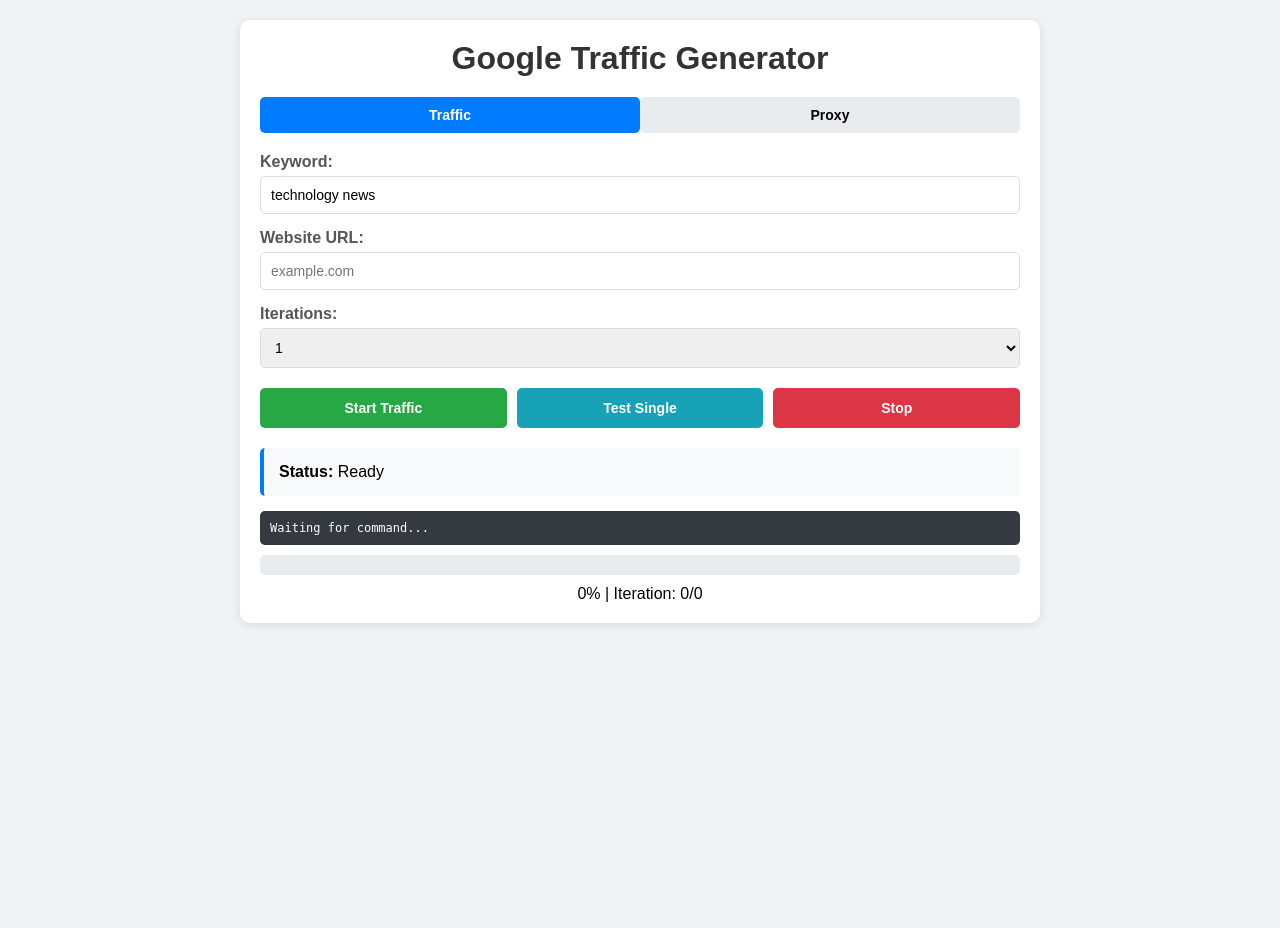
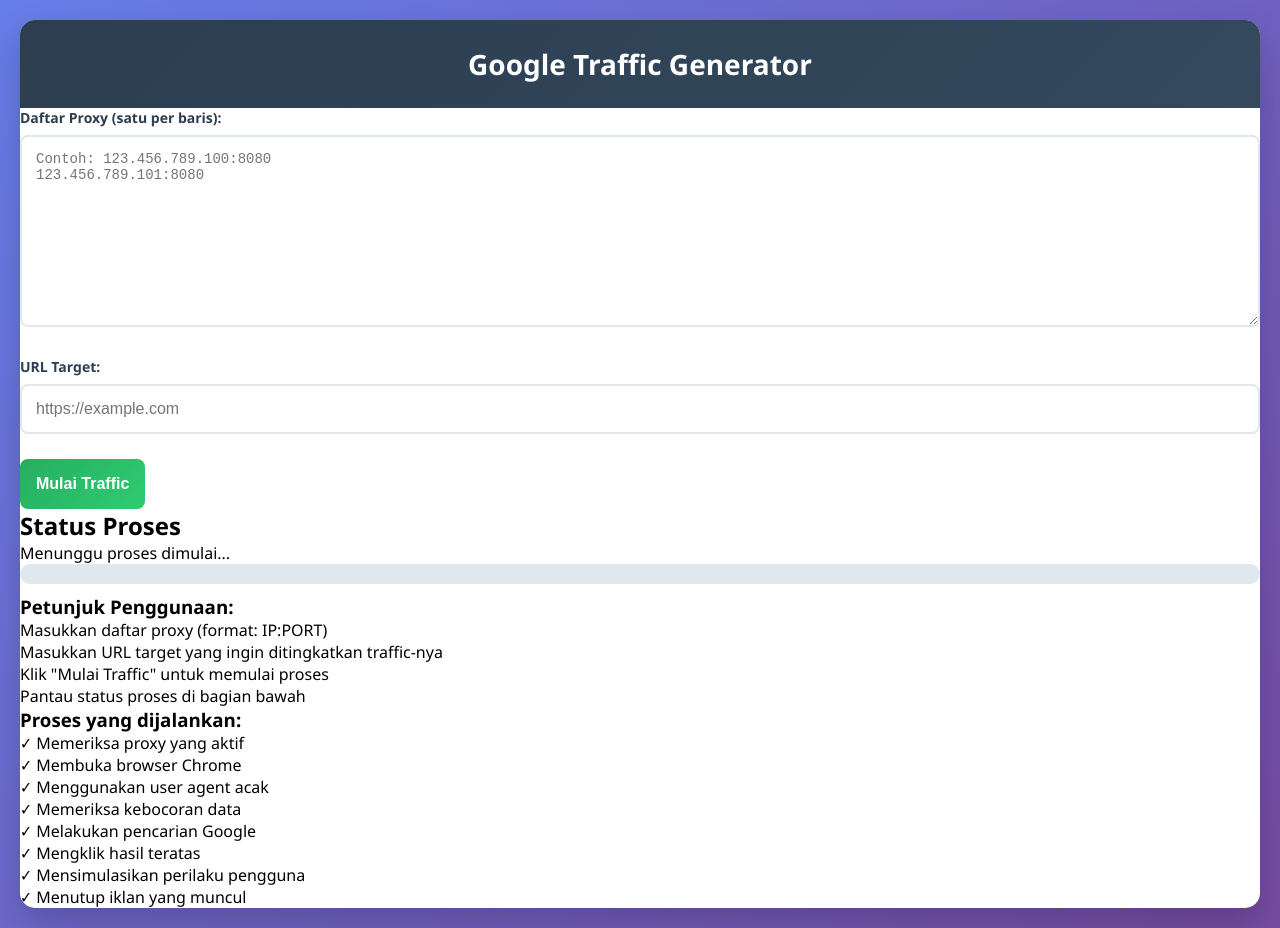
Before and after one commit to wellyerfyanto-arch/Traffic, a Flask app: page / in a window 1280 px wide. Before the commit the page ends 625 px from the top, so only its background shows below. Run offline with Flask 3, Linux system fonts and the light colour scheme.

Commit message:
Update index.html

```diff
--- a/templates/index.html
+++ b/templates/index.html
@@ -4,227 +4,141 @@
     <meta charset="UTF-8">
     <meta name="viewport" content="width=device-width, initial-scale=1.0">
     <title>Google Traffic Generator</title>
-    <style>
-        * { margin: 0; padding: 0; box-sizing: border-box; }
-        body { font-family: Arial, sans-serif; background: #f0f2f5; padding: 20px; }
-        .container { max-width: 800px; margin: 0 auto; background: white; border-radius: 10px; padding: 20px; box-shadow: 0 2px 10px rgba(0,0,0,0.1); }
-        h1 { color: #333; text-align: center; margin-bottom: 20px; }
-        .form-group { margin-bottom: 15px; }
-        label { display: block; margin-bottom: 5px; font-weight: bold; color: #555; }
-        input, select, textarea { width: 100%; padding: 10px; border: 1px solid #ddd; border-radius: 5px; font-size: 14px; }
-        textarea { height: 100px; font-family: monospace; }
-        .button-group { display: flex; gap: 10px; margin: 20px 0; }
-        button { flex: 1; padding: 12px; border: none; border-radius: 5px; font-size: 14px; font-weight: bold; cursor: pointer; }
-        #startBtn { background: #28a745; color: white; }
-        #testBtn { background: #17a2b8; color: white; }
-        #stopBtn { background: #dc3545; color: white; }
-        button:disabled { background: #6c757d; cursor: not-allowed; }
-        .status-box { background: #f8f9fa; padding: 15px; border-radius: 5px; margin: 15px 0; border-left: 4px solid #007bff; }
-        .step-box { background: #343a40; color: white; padding: 10px; border-radius: 5px; margin: 10px 0; font-family: monospace; font-size: 12px; }
-        .progress { width: 100%; background: #e9ecef; border-radius: 5px; height: 20px; margin: 10px 0; }
-        .progress-bar { background: #28a745; height: 100%; border-radius: 5px; width: 0%; transition: width 0.3s; }
-        .tabs { display: flex; margin-bottom: 20px; }
-        .tab { padding: 10px 20px; background: #e9ecef; border: none; cursor: pointer; flex: 1; }
-        .tab.active { background: #007bff; color: white; }
-        .tab-content { display: none; }
-        .tab-content.active { display: block; }
-    </style>
+    <link rel="stylesheet" href="{{ url_for('static', filename='style.css') }}">
 </head>
 <body>
     <div class="container">
         <h1>Google Traffic Generator</h1>
 
-        <div class="tabs">
-            <button class="tab active" onclick="openTab('traffic')">Traffic</button>
-            <button class="tab" onclick="openTab('proxy')">Proxy</button>
-        </div>
-
-        <div id="traffic" class="tab-content active">
+        <div class="form-container">
+            <form id="trafficForm">
                 <div class="form-group">
-                <label for="keyword">Keyword:</label>
-                <input type="text" id="keyword" value="technology news" required>
+                    <label for="proxies">Daftar Proxy (satu per baris):</label>
+                    <textarea id="proxies" name="proxies" rows="10" placeholder="Contoh: 123.456.789.100:8080&#10;123.456.789.101:8080" required></textarea>
                 </div>
 
                 <div class="form-group">
-                <label for="website_url">Website URL:</label>
-                <input type="text" id="website_url" placeholder="example.com" required>
+                    <label for="target_url">URL Target:</label>
+                    <input type="url" id="target_url" name="target_url" placeholder="https://example.com" required>
                 </div>
 
-            <div class="form-group">
-                <label for="iterations">Iterations:</label>
-                <select id="iterations">
-                    <option value="1">1</option>
-                    <option value="3">3</option>
-                    <option value="5">5</option>
-                    <option value="10">10</option>
-                </select>
+                <button type="submit" id="startBtn">Mulai Traffic</button>
+            </form>
         </div>
 
-            <div class="button-group">
-                <button id="startBtn" onclick="startTraffic()">Start Traffic</button>
-                <button id="testBtn" onclick="testSingle()">Test Single</button>
-                <button id="stopBtn" onclick="stopTraffic()" disabled>Stop</button>
+        <div id="statusContainer" class="status-container hidden">
+            <h2>Status Proses</h2>
+            <div id="statusDisplay" class="status-display">
+                Menunggu proses dimulai...
+            </div>
+            <div class="progress-container">
+                <div id="progressBar" class="progress-bar"></div>
             </div>
         </div>
 
-        <div id="proxy" class="tab-content">
-            <div class="form-group">
-                <label for="proxies">Proxy List (one per line):</label>
-                <textarea id="proxies" placeholder="http://ip:port"></textarea>
-            </div>
+        <div class="instructions">
+            <h3>Petunjuk Penggunaan:</h3>
+            <ol>
+                <li>Masukkan daftar proxy (format: IP:PORT)</li>
+                <li>Masukkan URL target yang ingin ditingkatkan traffic-nya</li>
+                <li>Klik "Mulai Traffic" untuk memulai proses</li>
+                <li>Pantau status proses di bagian bawah</li>
+            </ol>
 
-            <div class="button-group">
-                <button onclick="updateProxies()">Save Proxies</button>
-                <button onclick="checkProxies()">Check Proxies</button>
-            </div>
-        </div>
-
-        <div class="status-box">
-            <strong>Status:</strong> <span id="statusText">Ready</span>
-        </div>
-
-        <div class="step-box" id="stepText">
-            Waiting for command...
-        </div>
-
-        <div class="progress">
-            <div class="progress-bar" id="progressBar"></div>
-        </div>
-        <div style="text-align: center;">
-            <span id="progressText">0%</span> |
-            <span id="iterationText">Iteration: 0/0</span>
+            <h3>Proses yang dijalankan:</h3>
+            <ul>
+                <li>✓ Memeriksa proxy yang aktif</li>
+                <li>✓ Membuka browser Chrome</li>
+                <li>✓ Menggunakan user agent acak</li>
+                <li>✓ Memeriksa kebocoran data</li>
+                <li>✓ Melakukan pencarian Google</li>
+                <li>✓ Mengklik hasil teratas</li>
+                <li>✓ Mensimulasikan perilaku pengguna</li>
+                <li>✓ Menutup iklan yang muncul</li>
+            </ul>
         </div>
     </div>
 
     <script>
-        let statusInterval;
+        document.getElementById('trafficForm').addEventListener('submit', function(e) {
+            e.preventDefault();
 
-        function openTab(tabName) {
-            document.querySelectorAll('.tab-content').forEach(tab => tab.style.display = 'none');
-            document.querySelectorAll('.tab').forEach(tab => tab.classList.remove('active'));
-            document.getElementById(tabName).style.display = 'block';
-            event.currentTarget.classList.add('active');
-        }
+            const startBtn = document.getElementById('startBtn');
+            const statusContainer = document.getElementById('statusContainer');
+            const statusDisplay = document.getElementById('statusDisplay');
+            const progressBar = document.getElementById('progressBar');
 
-        function startTraffic() {
-            const data = {
-                keyword: document.getElementById('keyword').value,
-                website_url: document.getElementById('website_url').value,
-                iterations: parseInt(document.getElementById('iterations').value)
+            startBtn.disabled = true;
+            startBtn.textContent = 'Memproses...';
+            statusContainer.classList.remove('hidden');
+            statusDisplay.textContent = 'Menginisialisasi proses...';
+            progressBar.style.width = '0%';
+
+            const formData = {
+                proxies: document.getElementById('proxies').value,
+                target_url: document.getElementById('target_url').value
             };
 
-            if (!data.keyword || !data.website_url) {
-                alert('Please fill in all fields');
+            fetch('/start_traffic', {
+                method: 'POST',
+                headers: {
+                    'Content-Type': 'application/json',
+                },
+                body: JSON.stringify(formData)
+            })
+            .then(response => response.json())
+            .then(data => {
+                if (data.error) {
+                    statusDisplay.textContent = 'Error: ' + data.error;
+                    startBtn.disabled = false;
+                    startBtn.textContent = 'Mulai Traffic';
                     return;
                 }
 
-            fetch('/start_traffic', {
-                method: 'POST',
-                headers: {'Content-Type': 'application/json'},
-                body: JSON.stringify(data)
-            }).then(response => response.json()).then(data => {
-                if (data.status === 'error') {
-                    alert(data.message);
-                    return;
-                }
-                document.getElementById('startBtn').disabled = true;
-                document.getElementById('testBtn').disabled = true;
-                document.getElementById('stopBtn').disabled = false;
-                statusInterval = setInterval(updateStatus, 1000);
-            }).catch(error => console.error('Error:', error));
-        }
+                const sessionId = data.session_id;
+                checkStatus(sessionId);
+            })
+            .catch(error => {
+                statusDisplay.textContent = 'Error: ' + error.message;
+                startBtn.disabled = false;
+                startBtn.textContent = 'Mulai Traffic';
+            });
+        });
 
-        function testSingle() {
-            const data = {
-                keyword: document.getElementById('keyword').value,
-                website_url: document.getElementById('website_url').value,
-                iterations: 1
-            };
-
-            if (!data.keyword || !data.website_url) {
-                alert('Please fill in all fields');
-                return;
-            }
-
-            fetch('/start_traffic', {
-                method: 'POST',
-                headers: {'Content-Type': 'application/json'},
-                body: JSON.stringify(data)
-            }).then(response => response.json()).then(data => {
-                if (data.status === 'error') {
-                    alert(data.message);
-                    return;
-                }
-                document.getElementById('startBtn').disabled = true;
-                document.getElementById('testBtn').disabled = true;
-                document.getElementById('stopBtn').disabled = false;
-                statusInterval = setInterval(updateStatus, 1000);
-            }).catch(error => console.error('Error:', error));
-        }
-
-        function stopTraffic() {
-            fetch('/stop_traffic', {method: 'POST'})
+        function checkStatus(sessionId) {
+            fetch(`/status/${sessionId}`)
                 .then(response => response.json())
                 .then(data => {
-                document.getElementById('startBtn').disabled = false;
-                document.getElementById('testBtn').disabled = false;
-                document.getElementById('stopBtn').disabled = true;
-                clearInterval(statusInterval);
+                    const statusDisplay = document.getElementById('statusDisplay');
+                    const progressBar = document.getElementById('progressBar');
+                    const startBtn = document.getElementById('startBtn');
+
+                    statusDisplay.textContent = data.status;
+
+                    // Update progress bar berdasarkan status
+                    if (data.status.includes('Completed')) {
+                        progressBar.style.width = '100%';
+                        progressBar.style.backgroundColor = '#4CAF50';
+                        startBtn.disabled = false;
+                        startBtn.textContent = 'Mulai Traffic';
+                    } else if (data.status.includes('Error')) {
+                        progressBar.style.backgroundColor = '#f44336';
+                        startBtn.disabled = false;
+                        startBtn.textContent = 'Mulai Traffic';
+                    } else {
+                        // Incremental progress
+                        const currentWidth = parseInt(progressBar.style.width) || 0;
+                        if (currentWidth < 90) {
+                            progressBar.style.width = (currentWidth + 10) + '%';
+                        }
+                        setTimeout(() => checkStatus(sessionId), 2000);
+                    }
+                })
+                .catch(error => {
+                    console.error('Error checking status:', error);
+                    setTimeout(() => checkStatus(sessionId), 2000);
                 });
         }
-
-        function updateStatus() {
-            fetch('/status')
-            .then(response => response.json())
-            .then(data => {
-                document.getElementById('statusText').textContent = data.status;
-                document.getElementById('stepText').textContent = data.current_step;
-
-                if (data.total_iterations > 0) {
-                    const progress = (data.current_iteration / data.total_iterations) * 100;
-                    document.getElementById('progressBar').style.width = progress + '%';
-                    document.getElementById('progressText').textContent = Math.round(progress) + '%';
-                    document.getElementById('iterationText').textContent =
-                        `Iteration: ${data.current_iteration}/${data.total_iterations}`;
-                }
-
-                if (data.status.includes('Finished') || data.status.includes('Error') || data.status.includes('Stopped')) {
-                    document.getElementById('startBtn').disabled = false;
-                    document.getElementById('testBtn').disabled = false;
-                    document.getElementById('stopBtn').disabled = true;
-                }
-            })
-            .catch(error => console.error('Error:', error));
-        }
-
-        function updateProxies() {
-            const proxiesText = document.getElementById('proxies').value;
-            if (!proxiesText) {
-                alert('Please enter proxies');
-                return;
-            }
-
-            fetch('/update_proxies', {
-                method: 'POST',
-                headers: {'Content-Type': 'application/json'},
-                body: JSON.stringify({ proxies: proxiesText })
-            }).then(response => response.json()).then(data => {
-                alert(data.message);
-            });
-        }
-
-        function checkProxies() {
-            fetch('/get_proxies')
-            .then(response => response.json())
-            .then(data => {
-                alert(`Total: ${data.total_proxies}, Working: ${data.working_proxies}`);
-            });
-        }
-
-        // Initialize
-        document.addEventListener('DOMContentLoaded', function() {
-            updateStatus();
-        });
     </script>
 </body>
     </html>
```
Lines whose indentation alone changed are shown as unchanged.
